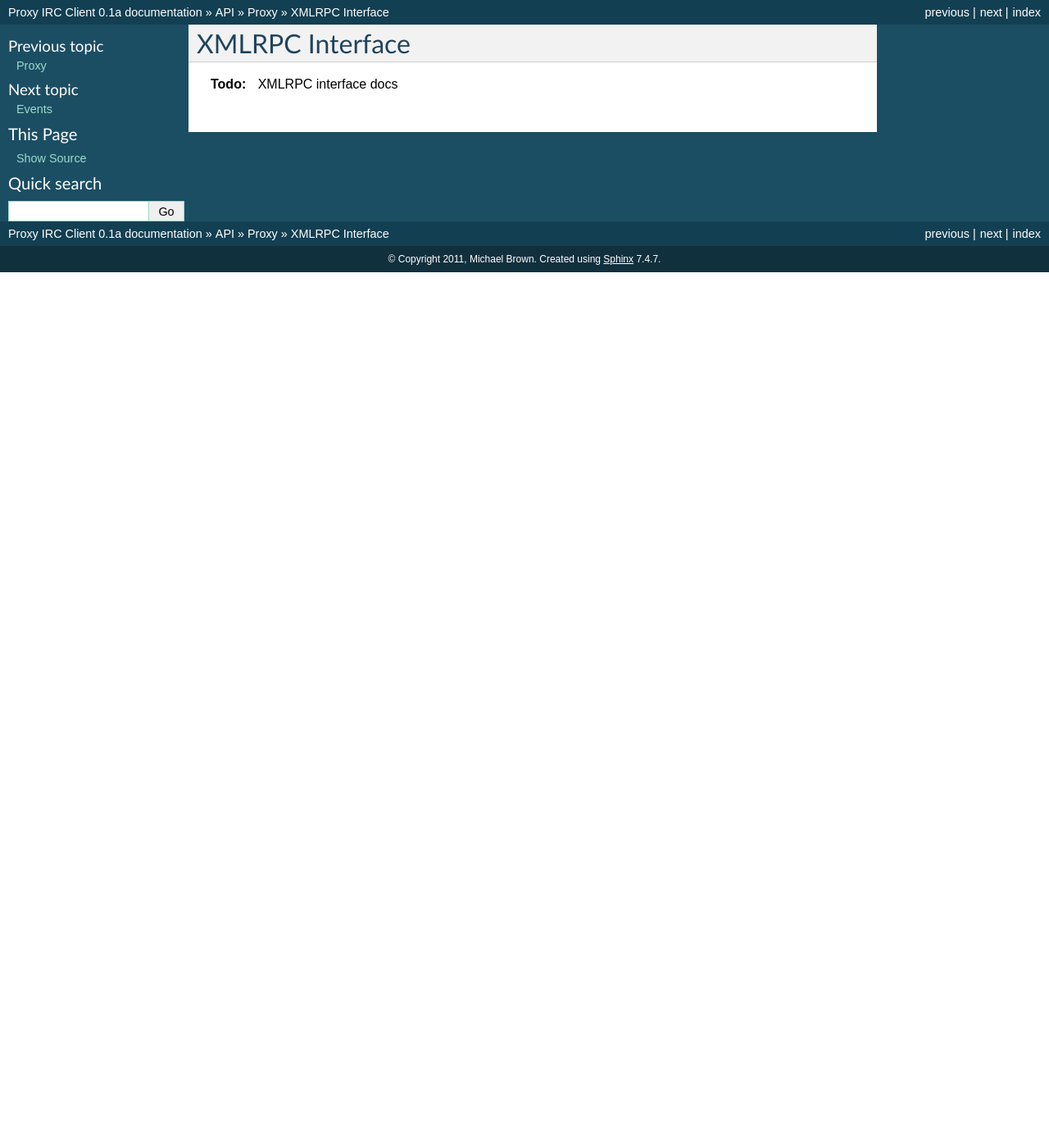
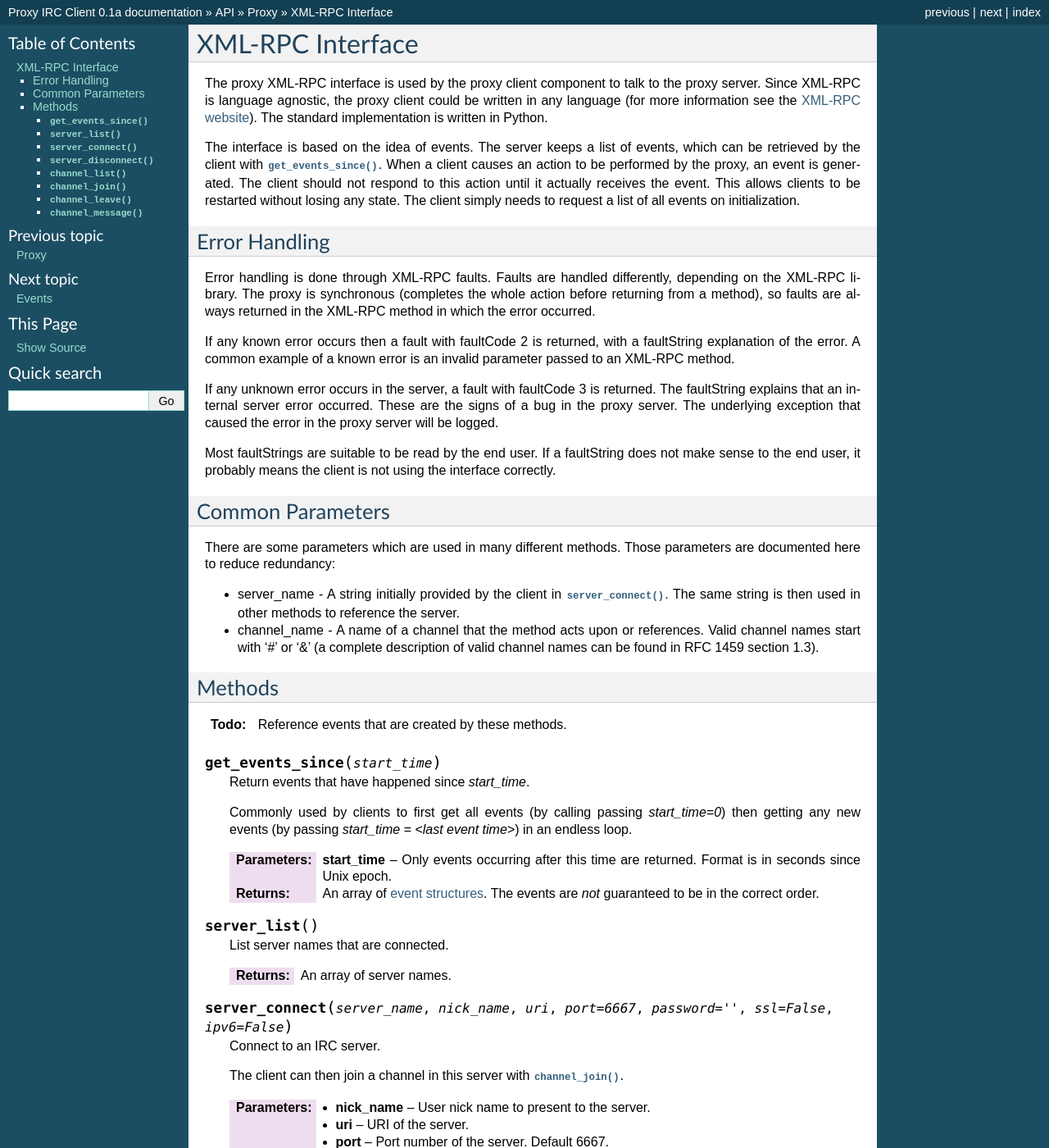
Before and after one commit to mbrown1413/pirc, a Sphinx documentation site: the page built from doc/source/api/proxy/xmlrpc_interface.rst, in a window 1280 px wide and 1400 px high. Shown: the whole window at 82% size. Built offline with Sphinx 7.4.7, drawn with Linux system fonts in a browser that asks for light colours; some of the changed text lies outside the part shown.

Commit message:
Document proxy XML-RPC interface.

```diff
--- a/doc/source/api/proxy/xmlrpc_interface.rst
+++ b/doc/source/api/proxy/xmlrpc_interface.rst
@@ -1,5 +1,136 @@
 
-XMLRPC Interface
+XML-RPC Interface
 ============================================
 
-.. todo:: XMLRPC interface docs
+The proxy XML-RPC interface is used by the proxy client component to talk to
+the proxy server.  Since XML-RPC is language agnostic, the proxy client could
+be written in any language (for more information see the `XML-RPC website
+<http://www.xmlrpc.com/>`_).  The standard implementation is written in Python.
+
+The interface is based on the idea of events.  The server keeps a list of
+events, which can be retrieved by the client with :func:`get_events_since`.
+When a client causes an action to be performed by the proxy, an event is
+generated.  The client should not respond to this action until it actually
+receives the event.  This allows clients to be restarted without losing any
+state.  The client simply needs to request a list of all events on
+initialization.
+
+
+Error Handling
+--------------
+Error handling is done through XML-RPC faults.  Faults are handled
+differently, depending on the XML-RPC library.   The proxy is synchronous
+(completes the whole action before returning from a method), so faults are
+always returned in the XML-RPC method in which the error occurred.
+
+If any known error occurs then a fault with faultCode 2 is returned, with a
+faultString explanation of the error.  A common example of a known error is an
+invalid parameter passed to an XML-RPC method.
+
+If any unknown error occurs in the server, a fault with faultCode 3 is
+returned.  The faultString explains that an internal server error occurred.
+These are the signs of a bug in the proxy server.  The underlying exception
+that caused the error in the proxy server will be logged.
+
+Most faultStrings are suitable to be read by the end user.  If a faultString
+does not make sense to the end user, it probably means the client is not using
+the interface correctly.
+
+
+Common Parameters
+-----------------
+There are some parameters which are used in many different methods.  Those
+parameters are documented here to reduce redundancy:
+
+* server_name - A string initially provided by the client in
+  :func:`server_connect`.  The same string is then used in other methods to
+  reference the server.
+* channel_name - A name of a channel that the method acts upon or references.
+  Valid channel names start with '#' or '&' (a complete description of valid
+  channel names can be found in RFC 1459 section 1.3).
+
+
+Methods
+-------
+.. todo:: Reference events that are created by these methods.
+
+.. function:: get_events_since(start_time)
+
+    Return events that have happened since `start_time`.
+
+    Commonly used by clients to first get all events (by calling passing
+    `start_time=0`) then getting any new events (by passing `start_time =
+    <last event time>`) in an endless loop.
+
+    :param start_time:
+        Only events occurring after this time are returned.  Format is in
+        seconds since Unix epoch.
+
+    :returns:
+        An array of :doc:`event structures <events>`.  The events are *not*
+        guaranteed to be in the correct order.
+
+.. function:: server_list()
+
+    List server names that are connected.
+
+    :returns:
+        An array of server names.
+
+.. function:: server_connect(server_name, nick_name, uri, port=6667, password="", ssl=False, ipv6=False)
+
+    Connect to an IRC server.
+
+    The client can then join a channel in this server with
+    :func:`channel_join`.
+
+    :param nick_name:
+        User nick name to present to the server.
+
+    :param uri:
+        URI of the server.
+
+    :param port:
+        Port number of the server.  Default 6667.
+
+    :param password:
+        Password, if any, to present to the server.  Empty string if none.
+
+    :param ssl:
+        If True, ssl is used to connect to the server.
+
+    :param ipv6:
+        If True, ipv6 is used to connect to the server.
+
+.. function:: server_disconnect(server_name, leave_message="")
+
+    Disconnect from an IRC server.
+
+    :param leave_message:
+        A message that is given to each channel and the server when
+        leaving.
+
+.. function:: channel_list(server_name)
+
+    List channels in this server that the user is currently in.
+
+    :returns:
+        An array of channel names.
+
+.. function:: channel_join(server_name, channel_name)
+
+    Join a channel.
+
+.. function:: channel_leave(server_name, channel_name, message="")
+
+    Leave a channel.
+
+    :param message:
+        A message that is given to the channel as a reason for leaving.
+
+.. function:: channel_message(server_name, channel_name, message)
+
+    Send a message to a channel.
+
+    :param message:
+        The text to send to the channel.
```
Also changed, not shown: 3 other files.
